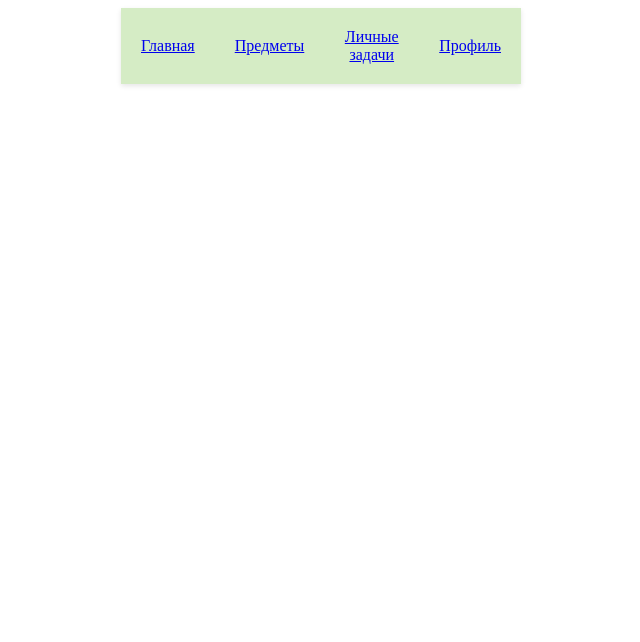
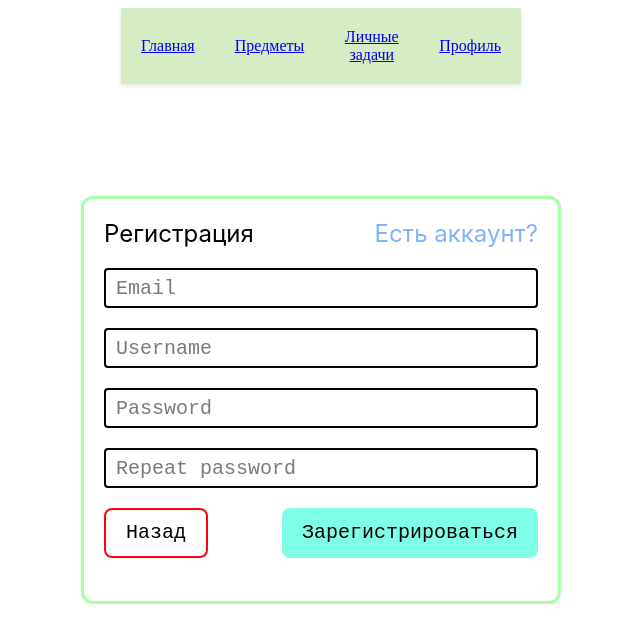
Before and after one commit to DarkenHatake/ProjectInfoBez, a React (Create React App) app: page /register in a window 1280 px wide. Shown: the top 642 px of the page, without its empty margins (319-959 px from the left). Built offline with nearby package versions, Linux system fonts and the light colour scheme.

Commit message:
Аавторизация и Регистрация как в фигме

```diff
--- a/src/App.js
+++ b/src/App.js
@@ -6,6 +6,8 @@ import Object from './components/Object'; // Страница "Предметы"
 import PersonalTasks from './components/PersonalTasks'; // Страница "Личные задачи"
 import Profile from './components/Profile'; // Страница "Профиль"
 import Navigation from './components/Navigation'; // Импортируем компонент навигации
+import Login from './components/Login'; // Временный компонент авторизации
+import Register from './components/Register'; // Временный компонент регистрации
 
 // Главный компонент приложения
 const App = () => {
@@ -22,6 +24,9 @@ const App = () => {
             <Route path="/objects" element={<Object />} />
             <Route path="/personal-tasks" element={<PersonalTasks />} />
             <Route path="/profile" element={<Profile />} />
+            {/* Временные маршруты для проверки */}
+            <Route path="/login" element={<Login />} />
+            <Route path="/register" element={<Register />} />
           </Routes>
         </div>
       </Router>
--- a/src/components/ComponentsStyles/Login.css
+++ b/src/components/ComponentsStyles/Login.css
@@ -1,15 +1,19 @@
+/* Центрируем контейнер */
 .login-container {
-    max-width: 350px; /* Ширина окна */
-    margin: 50px auto;
+  position: absolute; /* Абсолютное позиционирование */
+  top: 50%; /* Сдвигаем на 50% от верха */
+  left: 50%; /* Сдвигаем на 50% от левого края */
+  transform: translate(-50%, -50%); /* Смещаем обратно на половину своей ширины и высоты */
+  width: 480px; /* Ширина окна */
+  height: 280px; /* Высота окна */
+  background: #ffffff;
+  border: 3px solid #a8ffa8;
+  border-radius: 12px;
   padding: 20px;
-    border: 1px solid #98fb98; /* Тонкая салатовая обводка */
-    border-radius: 10px; /* Округлённые углы */
-    box-shadow: 0 4px 8px rgba(0, 0, 0, 0.1);
-    text-align: center;
-    background-color: #fff;
-    box-sizing: border-box; /* Добавлено */
+  box-sizing: border-box;
 }
 
+/* Остальные стили */
 .login-header {
   display: flex;
   justify-content: space-between;
@@ -18,15 +22,23 @@
 }
 
 .login-header h2 {
+  font-family: 'Inter', sans-serif;
+  font-style: normal;
+  font-weight: 400;
   font-size: 24px;
-    color: #333;
+  line-height: 29px;
+  color: #000000;
   margin: 0;
 }
 
 .login-header .switch-text {
-    color: #007bff;
+  font-family: 'Inter', sans-serif;
+  font-style: normal;
+  font-weight: 400;
+  font-size: 24px;
+  line-height: 29px;
+  color: #80b3ff;
   cursor: pointer;
-    font-size: 14px;
   margin: 0;
 }
 
@@ -34,57 +46,64 @@
   text-decoration: underline;
 }
 
-  .login-container input {
-    width: calc(100% - 20px); /* Учитываем padding */
-    padding: 10px;
-    margin: 10px 0;
-    border: 2px solid #000; /* Жирная чёрная обводка */
-    border-radius: 5px;
-    font-size: 14px;
-    outline: none;
-    box-sizing: border-box; /* Добавлено */
+.input-group {
+  margin-bottom: 20px;
 }
 
-  .login-container input::placeholder {
-    color: #999; /* Серый цвет для placeholder */
+.input-group input {
+  width: 100%;
+  height: 40px;
+  padding: 10px;
+  background: #ffffff;
+  border: 2px solid #000000;
+  border-radius: 4px;
+  font-family: 'Roboto Mono', monospace;
+  font-style: normal;
+  font-weight: 400;
+  font-size: 20px;
+  line-height: 26px;
+  color: #000000;
+  box-sizing: border-box;
 }
 
-  .login-container input:focus {
-    border-color: #007bff; /* Синяя обводка при фокусе */
+.input-group input::placeholder {
+  color: #7e7979;
 }
 
-  .login-container .buttons {
+.buttons {
   display: flex;
   justify-content: space-between;
   margin-top: 20px;
 }
 
-  .login-container .buttons button {
+.buttons button {
   padding: 10px 20px;
-    border: none;
-    border-radius: 5px;
+  font-family: 'Roboto Mono', monospace;
+  font-style: normal;
+  font-weight: 400;
+  font-size: 20px;
+  line-height: 26px;
+  color: #000000;
+  border-radius: 8px;
   cursor: pointer;
-    font-size: 14px;
   transition: background-color 0.3s ease, color 0.3s ease;
-    box-sizing: border-box; /* Добавлено */
 }
 
-  .login-container .buttons button[type="button"] {
-    background-color: white;
-    border: 1px solid #ff4d4d; /* Красная обводка */
-    color: #ff4d4d;
+.buttons .back-button {
+  background: #ffffff;
+  border: 2px solid #ff0011;
 }
 
-  .login-container .buttons button[type="button"]:hover {
-    background-color: #ff4d4d; /* Красный фон при наведении */
-    color: white;
+.buttons .back-button:hover {
+  background: #ff0011;
+  color: #ffffff;
 }
 
-  .login-container .buttons button[type="submit"] {
-    background-color: #00bfff; /* Лазурный цвет */
-    color: white;
+.buttons .login-button {
+  background: #80ffe8;
+  border: none;
 }
 
-  .login-container .buttons button[type="submit"]:hover {
-    background-color: #009acd; /* Темнее лазурного при наведении */
+.buttons .login-button:hover {
+  background: #00ccb3;
 }
--- a/src/components/ComponentsStyles/Register.css
+++ b/src/components/ComponentsStyles/Register.css
@@ -1,15 +1,19 @@
+/* Центрируем контейнер */
 .register-container {
-    max-width: 350px; /* Ширина окна */
-    margin: 50px auto;
+  position: absolute; /* Абсолютное позиционирование */
+  top: 50%; /* Сдвигаем на 50% от верха */
+  left: 50%; /* Сдвигаем на 50% от левого края */
+  transform: translate(-50%, -50%); /* Смещаем обратно на половину своей ширины и высоты */
+  width: 480px; /* Ширина окна */
+  height: 408px; /* Высота окна */
+  background: #ffffff;
+  border: 3px solid #a8ffa8;
+  border-radius: 12px;
   padding: 20px;
-    border: 1px solid #98fb98; /* Тонкая салатовая обводка */
-    border-radius: 10px; /* Округлённые углы */
-    box-shadow: 0 4px 8px rgba(0, 0, 0, 0.1);
-    text-align: center;
-    background-color: #fff;
-    box-sizing: border-box; /* Учитываем padding и border в ширине */
+  box-sizing: border-box;
 }
 
+/* Остальные стили остаются без изменений */
 .register-header {
   display: flex;
   justify-content: space-between;
@@ -18,15 +22,23 @@
 }
 
 .register-header h2 {
+  font-family: 'Inter', sans-serif;
+  font-style: normal;
+  font-weight: 400;
   font-size: 24px;
-    color: #333;
+  line-height: 29px;
+  color: #000000;
   margin: 0;
 }
 
 .register-header .switch-text {
-    color: #007bff;
+  font-family: 'Inter', sans-serif;
+  font-style: normal;
+  font-weight: 400;
+  font-size: 24px;
+  line-height: 29px;
+  color: #80b3ff;
   cursor: pointer;
-    font-size: 14px;
   margin: 0;
 }
 
@@ -34,57 +46,64 @@
   text-decoration: underline;
 }
 
-  .register-container input {
-    width: calc(100% - 20px); /* Учитываем padding */
-    padding: 10px;
-    margin: 10px 0;
-    border: 2px solid #000; /* Жирная чёрная обводка */
-    border-radius: 5px;
-    font-size: 14px;
-    outline: none;
-    box-sizing: border-box; /* Учитываем padding и border в ширине */
+.input-group {
+  margin-bottom: 20px;
 }
 
-  .register-container input::placeholder {
-    color: #999; /* Серый цвет для placeholder */
+.input-group input {
+  width: 100%;
+  height: 40px;
+  padding: 10px;
+  background: #ffffff;
+  border: 2px solid #000000;
+  border-radius: 4px;
+  font-family: 'Roboto Mono', monospace;
+  font-style: normal;
+  font-weight: 400;
+  font-size: 20px;
+  line-height: 26px;
+  color: #000000;
+  box-sizing: border-box;
 }
 
-  .register-container input:focus {
-    border-color: #007bff; /* Синяя обводка при фокусе */
+.input-group input::placeholder {
+  color: #7e7979;
 }
 
-  .register-container .buttons {
+.buttons {
   display: flex;
   justify-content: space-between;
   margin-top: 20px;
 }
 
-  .register-container .buttons button {
+.buttons button {
   padding: 10px 20px;
-    border: none;
-    border-radius: 5px;
+  font-family: 'Roboto Mono', monospace;
+  font-style: normal;
+  font-weight: 400;
+  font-size: 20px;
+  line-height: 26px;
+  color: #000000;
+  border-radius: 8px;
   cursor: pointer;
-    font-size: 14px;
   transition: background-color 0.3s ease, color 0.3s ease;
-    box-sizing: border-box; /* Учитываем padding и border в ширине */
 }
 
-  .register-container .buttons button[type="button"] {
-    background-color: white;
-    border: 1px solid #ff4d4d; /* Красная обводка */
-    color: #ff4d4d;
+.buttons .back-button {
+  background: #ffffff;
+  border: 2px solid #ff0011;
 }
 
-  .register-container .buttons button[type="button"]:hover {
-    background-color: #ff4d4d; /* Красный фон при наведении */
-    color: white;
+.buttons .back-button:hover {
+  background: #ff0011;
+  color: #ffffff;
 }
 
-  .register-container .buttons button[type="submit"] {
-    background-color: #00bfff; /* Лазурный цвет */
-    color: white;
+.buttons .register-button {
+  background: #80ffe8;
+  border: none;
 }
 
-  .register-container .buttons button[type="submit"]:hover {
-    background-color: #009acd; /* Темнее лазурного при наведении */
+.buttons .register-button:hover {
+  background: #00ccb3;
 }
--- a/src/components/Login.js
+++ b/src/components/Login.js
@@ -17,21 +17,25 @@ const Login = () => {
         <p className="switch-text">Нет аккаунта?</p>
       </div>
       <form onSubmit={handleSubmit}>
+        <div className="input-group">
           <input
             type="text"
             placeholder="Login"
             value={login}
             onChange={(e) => setLogin(e.target.value)}
           />
+        </div>
+        <div className="input-group">
           <input
             type="password"
             placeholder="Password"
             value={password}
             onChange={(e) => setPassword(e.target.value)}
           />
+        </div>
         <div className="buttons">
-          <button type="button">Назад</button>
-          <button type="submit">Авторизоваться</button>
+          <button type="button" className="back-button">Назад</button>
+          <button type="submit" className="login-button">Войти</button>
         </div>
       </form>
     </div>
--- a/src/components/Register.js
+++ b/src/components/Register.js
@@ -19,33 +19,41 @@ const Register = () => {
         <p className="switch-text">Есть аккаунт?</p>
       </div>
       <form onSubmit={handleSubmit}>
+        <div className="input-group">
           <input
             type="email"
             placeholder="Email"
             value={email}
             onChange={(e) => setEmail(e.target.value)}
           />
+        </div>
+        <div className="input-group">
           <input
             type="text"
             placeholder="Username"
             value={username}
             onChange={(e) => setUsername(e.target.value)}
           />
+        </div>
+        <div className="input-group">
           <input
             type="password"
             placeholder="Password"
             value={password}
             onChange={(e) => setPassword(e.target.value)}
           />
+        </div>
+        <div className="input-group">
           <input
             type="password"
             placeholder="Repeat password"
             value={repeatPassword}
             onChange={(e) => setRepeatPassword(e.target.value)}
           />
+        </div>
         <div className="buttons">
-          <button type="button">Назад</button>
-          <button type="submit">Зарегистрироваться</button>
+          <button type="button" className="back-button">Назад</button>
+          <button type="submit" className="register-button">Зарегистрироваться</button>
         </div>
       </form>
     </div>
```
Lines whose indentation alone changed are shown as unchanged.
